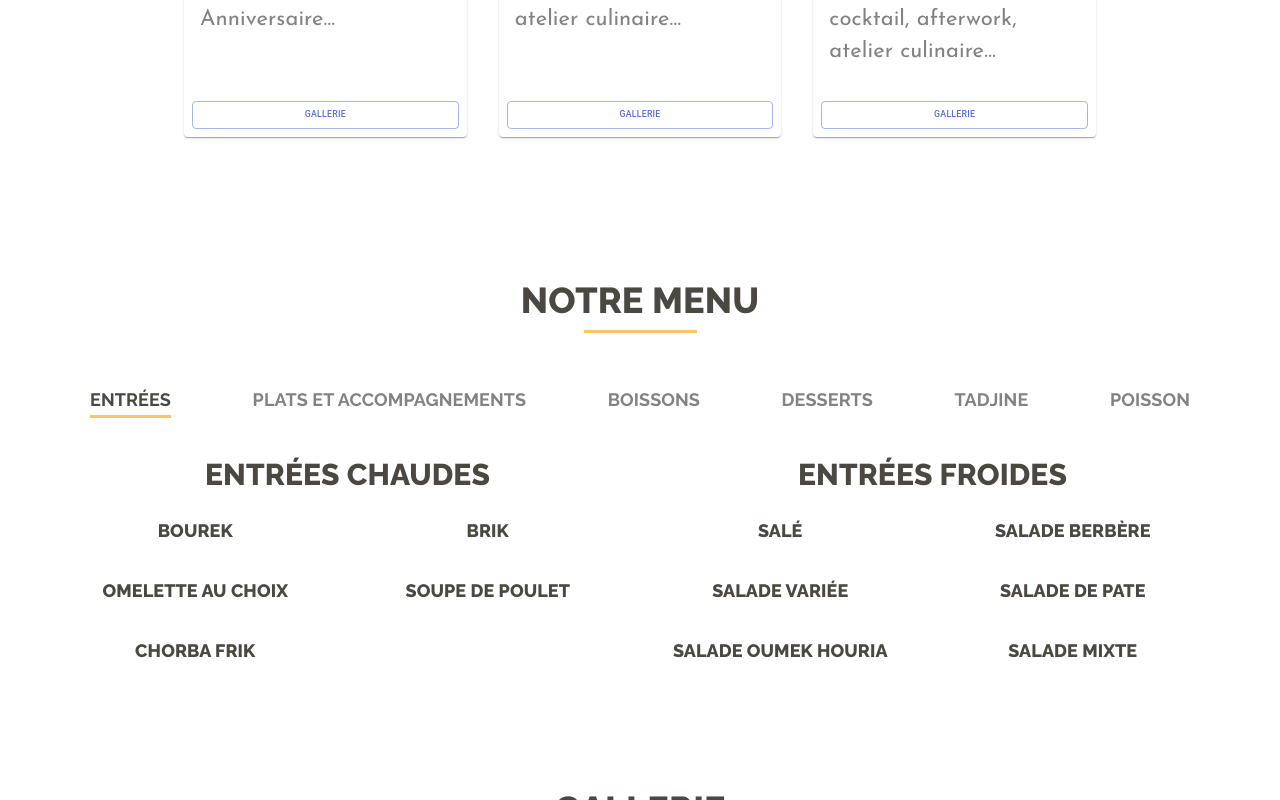
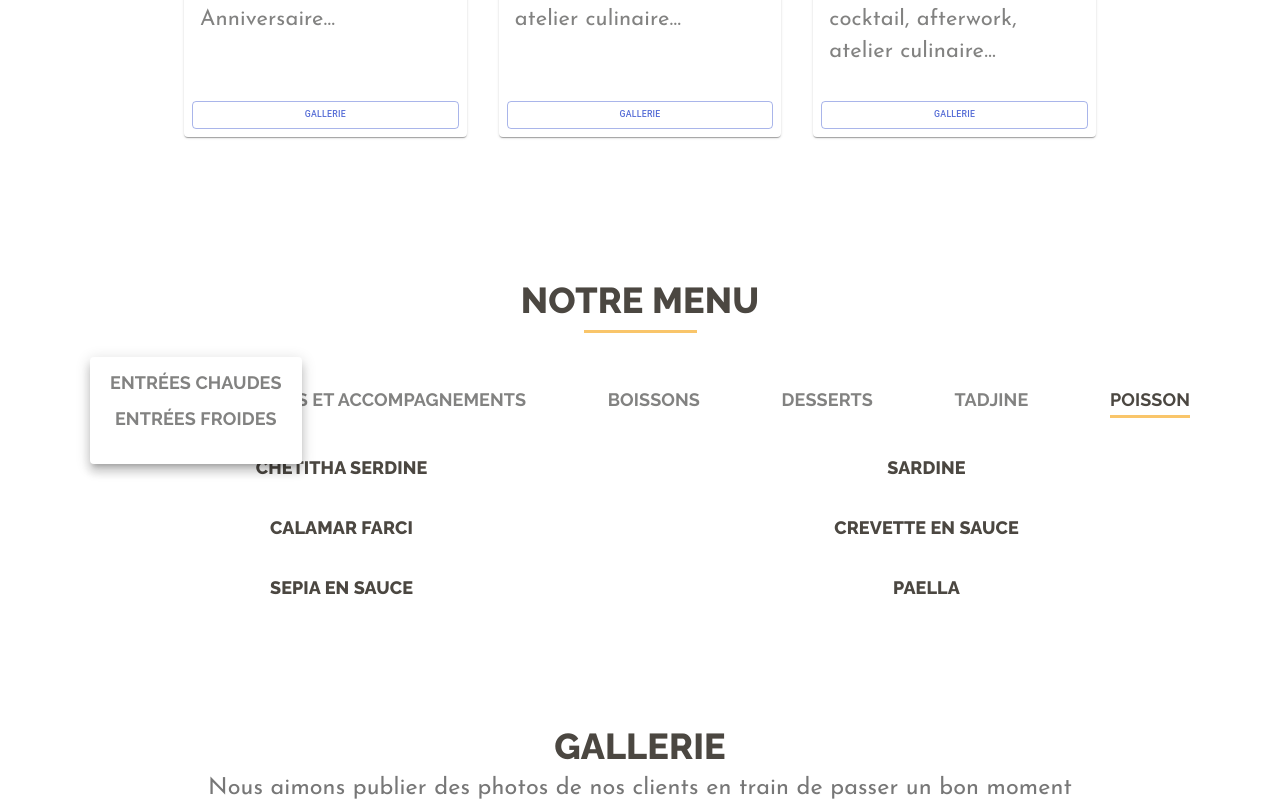
Before and after one commit to Khiroun/restaurant, a Next.js app: page / in a window 1280 px wide. Both pictures are taken after a click on the element "ENTRÉES". Shown: the part 2993-3793 px from the top of the page. Built offline with nearby package versions, Linux system fonts and the light colour scheme.

Commit message:
Menu dropdown

```diff
--- a/components/TextFont.js
+++ b/components/TextFont.js
@@ -1,4 +1,5 @@
 import React from 'react'
+import PropTypes from 'prop-types'
 
 const TextFont = ({ children }) => {
   return (
@@ -7,5 +8,7 @@ const TextFont = ({ children }) => {
     </span>
   )
 }
-
+TextFont.propTypes = {
+  children: PropTypes.node
+}
 export default TextFont
--- a/pages/index.js
+++ b/pages/index.js
@@ -9,8 +9,8 @@ import Menu from '../widgets/Menu'
 
 const index = () => {
   const images = ['img/gallerie/1.jpg', 'img/gallerie/2.jpg', 'img/gallerie/3.jpg', 'img/gallerie/4.jpg', 'img/gallerie/5.jpg',
-  'img/gallerie/6.jpg', 'img/gallerie/7.jpg', 'img/gallerie/8.jpg', 'img/gallerie/9.jpg', 'img/gallerie/10.jpg', 'img/gallerie/11.jpg',
-  'img/gallerie/12.jpg', ]
+    'img/gallerie/6.jpg', 'img/gallerie/7.jpg', 'img/gallerie/8.jpg', 'img/gallerie/9.jpg', 'img/gallerie/10.jpg', 'img/gallerie/11.jpg',
+    'img/gallerie/12.jpg']
   return (
     <div>
 
@@ -65,7 +65,7 @@ const index = () => {
 
 Une cuisine traditionnelle et succulente qui vous mène à travers le temps et qui vous fait rappeler les meilleurs moments oculaires de votre vie, , des entrées froides et chaudes , plats gastronomiques ou traditionnels ,gâteaux et desserts , sont composés nos menus.
 
-L'établissement assure aussi le service snack et café pour les pauses ou after work.
+L&apos;établissement assure aussi le service snack et café pour les pauses ou after work.
 
                   </p>
                   <br />
@@ -73,7 +73,7 @@ L'établissement assure aussi le service snack et café pour les pauses ou after
                       Son staff chaleureux et aux petits soins vous assure un service professionnel, vous accueille dans une ambiance orientale, en vous offrant des moments inoubliables.
 
                     <br/>
-                    <TextFont>Djenane Sultane</TextFont> vous invite à passer d'agréables moments sur les banquettes dans la salle aux couleurs ravissantes  en écoutant Tarab  et Découvrir la gastronomie algérienne et la variété de ses plat
+                    <TextFont>Djenane Sultane</TextFont> vous invite à passer d&apos;agréables moments sur les banquettes dans la salle aux couleurs ravissantes  en écoutant Tarab  et Découvrir la gastronomie algérienne et la variété de ses plat
                   </p>
                 </div>
               </div>
--- a/widgets/Features/AlertDialogSlide.js
+++ b/widgets/Features/AlertDialogSlide.js
@@ -23,8 +23,8 @@ export default function AlertDialogSlide () {
   }
 
   return (
-    <div style={{width: '100%'}}>
-      <Button variant="outlined" color="primary" onClick={handleClickOpen} style={{width: '100%'}}>
+    <div style={{ width: '100%' }}>
+      <Button variant="outlined" color="primary" onClick={handleClickOpen} style={{ width: '100%' }}>
         Gallerie
       </Button>
       <Dialog
--- a/widgets/Features/FeaturesCards.js
+++ b/widgets/Features/FeaturesCards.js
@@ -1,4 +1,4 @@
-import { Button, Card, CardActions, CardContent, CardMedia, Container, Grid, makeStyles } from '@material-ui/core'
+import { Card, CardActions, CardContent, CardMedia, Container, Grid, makeStyles } from '@material-ui/core'
 import React from 'react'
 import AlertDialogSlide from './AlertDialogSlide'
 
--- a/widgets/Features/index.js
+++ b/widgets/Features/index.js
@@ -1,7 +1,6 @@
 import React from 'react'
 import TextFont from '../../components/TextFont'
 import SectionWithBg from '../../components/SectionWithBg'
-import { Button, Card, CardActions, CardContent, CardMedia, Container, Grid, makeStyles, Typography } from '@material-ui/core'
 import FeaturesCards from './FeaturesCards'
 
 const Traiteur = () => {
--- a/widgets/Footer.js
+++ b/widgets/Footer.js
@@ -7,7 +7,7 @@ import SectionWithBg from '../components/SectionWithBg'
 const Apropos = () => {
   return <div className="col-md-4 col-sm-12">
     <h1>A propos</h1>
-    <p>Duis leo justo, condimentum at purus eu,Aenean sed dolor sem. Etiam massa libero, auctor vitae egestas et, accumsan quis nunc.Duis leo justo, condimentum at purus eu, posuere pretium tellus.</p>
+    <p>le restaurant Djenane Sultane since 2013 , Snack , resto , café est situé à Hydra il est parmi les meilleurs restaurants qui rassemble entre le traditionnel et l’algérien . Vous passerez un agréable moment dans une salle à la décoration orientale et vous avez le choix entre une salle resto ou kaada</p>
 
   </div>
 }
--- /dev/null
+++ b/widgets/Menu/DropDownMenuItem.js
@@ -0,0 +1,26 @@
+import Menu from '@material-ui/core/Menu'
+import React from 'react'
+
+const DropDownMenuItem = ({ title, selected, renderItems, open, setOpen }) => {
+  const [anchorEl, setAnchorEl] = React.useState(null)
+
+  return (
+    <>
+      <span aria-controls="simple-menu" aria-haspopup="true" onClick={setOpen(true)} className={selected ? 'tagsort-active' : ''}>
+        {title}
+      </span>
+      <Menu
+        id="simple-menu"
+        anchorEl={anchorEl}
+        keepMounted
+        open={open}
+      >
+        <div className='menu-tags' style={{ display: 'flex', flexDirection: 'column' }}>
+          {renderItems()}
+        </div>
+      </Menu>
+    </>
+  )
+}
+
+export default DropDownMenuItem
--- a/widgets/Menu.js
+++ b/widgets/Menu/index.js
@@ -1,7 +1,14 @@
 import React, { useState } from 'react'
+import Proptypes from 'prop-types'
+import MUIMenu from '@material-ui/core/Menu'
+import DropDownMenuItem from './DropDownMenuItem'
 
 const Heading4 = ({ children }) => {
   return <h4 style={{ textAlign: 'center', width: '100%' }}>{children}</h4>
+}
+
+Heading4.propTypes = {
+  children: Proptypes.node
 }
 
 const MenuItem = ({ title }) => {
@@ -11,6 +18,10 @@ const MenuItem = ({ title }) => {
 
     </div>
   </div>
+}
+
+MenuItem.propTypes = {
+  title: Proptypes.string
 }
 
 const EntreesChaudes = () => {
@@ -141,7 +152,7 @@ const Desserts = () => {
 
 const Tadjine = () => {
   const items = [{ title: 'Tadjine Zitoun' }, { title: 'Tadjine El Djben' }, { title: "M'touem" }, { title: 'Chetitha Viande' },
-    { title: 'Chetitha Poulet' }, { title: 'Chetitha Zellif' }, { title: 'Bekbouka' },
+    { title: 'Chetitha Poulet' }, { title: 'Bekbouka' },
     { title: 'Kbeb' }, { title: 'Chetitha Zellif' }]
   return <div className="row menu-items">
     {
@@ -168,7 +179,103 @@ const Poisson = () => {
 }
 
 const Menu = () => {
-  const [menu, setMenu] = useState('EN')
+  const [menu, setMenu] = useState('PO')
+  const EntreesDropDown = ({ selected }) => {
+    const [anchorEl, setAnchorEl] = React.useState(null)
+
+    const handleClick = (event) => {
+      setAnchorEl(event.currentTarget)
+    }
+
+    const handleClose = () => {
+      setAnchorEl(null)
+    }
+    console.log({ selected })
+    return (
+      <>
+        <span aria-controls="simple-menu" aria-haspopup="true" onClick={handleClick} className={selected ? 'tagsort-active' : ''}>
+        Entrées
+        </span>
+        <MUIMenu
+          id="simple-menu"
+          anchorEl={anchorEl}
+          keepMounted
+          open={Boolean(anchorEl)}
+          onClose={handleClose}
+        >
+          <div className='menu-tags' style={{ display: 'flex', flexDirection: 'column' }}>
+            <span onClick={() => { setMenu('EC') }}>Entrées Chaudes</span>
+            <span onClick={() => { setMenu('EF') }}>Entrées Froides</span>
+          </div>
+        </MUIMenu>
+      </>
+    )
+  }
+
+  const PADropDown = ({ selected }) => {
+    const [anchorEl, setAnchorEl] = React.useState(null)
+
+    const handleClick = (event) => {
+      setAnchorEl(event.currentTarget)
+    }
+
+    const handleClose = () => {
+      setAnchorEl(null)
+    }
+    console.log({ selected })
+    return (
+      <>
+        <span aria-controls="simple-menu" aria-haspopup="true" onClick={handleClick} className={selected ? 'tagsort-active' : ''}>
+        Plats Et Accompagnements
+        </span>
+        <MUIMenu
+          id="simple-menu"
+          anchorEl={anchorEl}
+          keepMounted
+          open={Boolean(anchorEl)}
+          onClose={handleClose}
+        >
+          <div className='menu-tags' style={{ display: 'flex', flexDirection: 'column' }}>
+            <span onClick={() => { setMenu('PL') }}>Plats</span>
+            <span onClick={() => { setMenu('AC') }}>Accompagnements</span>
+          </div>
+        </MUIMenu>
+      </>
+    )
+  }
+
+  const BoissonsDropDown = ({ selected }) => {
+    const [anchorEl, setAnchorEl] = React.useState(null)
+
+    const handleClick = (event) => {
+      setAnchorEl(event.currentTarget)
+    }
+
+    const handleClose = () => {
+      setAnchorEl(null)
+    }
+    console.log({ selected })
+    return (
+      <>
+        <span aria-controls="simple-menu" aria-haspopup="true" onClick={handleClick} className={selected ? 'tagsort-active' : ''}>
+        Boissons
+        </span>
+        <MUIMenu
+          id="simple-menu"
+          anchorEl={anchorEl}
+          keepMounted
+          open={Boolean(anchorEl)}
+          onClose={handleClose}
+        >
+          <div className='menu-tags' style={{ display: 'flex', flexDirection: 'column' }}>
+            <span onClick={() => { setMenu('BC') }}>Boissons Chaudes</span>
+            <span onClick={() => { setMenu('BF') }}>Boissons Fraiches</span>
+          </div>
+        </MUIMenu>
+      </>
+    )
+  }
+
   return (
     <section className="menu">
       <div className="container">
@@ -188,10 +295,18 @@ const Menu = () => {
                 justifyContent: 'space-between',
                 flexWrap: 'wrap'
               }}>
-                <span data-filter=".desserts" className={menu === 'EN' ? 'tagsort-active' : ''} onClick={() => { setMenu('EN') }}>Entrées</span>
-                <span data-filter=".breakfast" className={menu === 'PA' ? 'tagsort-active' : ''} onClick={() => { setMenu('PA') }}>Plats et Accompagnements</span>
-                <span data-filter=".breakfast" className={menu === 'BO' ? 'tagsort-active' : ''} onClick={() => { setMenu('BO') }}>Boissons</span>
-
+                {<EntreesDropDown selected={menu === 'EC' || menu === 'EF'} />}
+                {<PADropDown selected={menu === 'PL' || menu === 'AC'} />}
+                {<BoissonsDropDown selected={menu === 'BC' || menu === 'BF'} />}
+                {
+                  // <span data-filter=".desserts" className={menu === 'EN' ? 'tagsort-active' : ''} onClick={() => { setMenu('EN') }}>Entrées</span>
+                }
+                {/* <DropDownMenuItem title='Entrées' selected={menu === 'EC' || menu === 'EF'} renderItems={()=>{
+                    return <><span onClick={() => { setMenu('EC') }}>Entrées Chaudes</span>
+            <span onClick={() => { setMenu('EF') }}>Entrées Froides</span></>
+                }} /> */}
+                {/*<span data-filter=".breakfast" className={menu === 'PA' ? 'tagsort-active' : ''} onClick={() => { setMenu('PA') }}>Plats et Accompagnements</span>*/}
+                {/*<span data-filter=".breakfast" className={menu === 'BO' ? 'tagsort-active' : ''} onClick={() => { setMenu('BO') }}>Boissons</span>*/}
                 <span data-filter=".desserts" className={menu === 'DE' ? 'tagsort-active' : ''} onClick={() => { setMenu('DE') }}>Desserts</span>
                 <span data-filter=".desserts" className={menu === 'TA' ? 'tagsort-active' : ''} onClick={() => { setMenu('TA') }}>Tadjine</span>
                 <span data-filter=".desserts" className={menu === 'PO' ? 'tagsort-active' : ''} onClick={() => { setMenu('PO') }}>Poisson</span>
@@ -213,6 +328,22 @@ const Menu = () => {
           {
             menu === 'BO' && <Boissons />
           }
+          {
+            menu === 'EC' && <EntreesChaudes />
+          }{
+            menu === 'EF' && <EntreesFroides />
+          }
+          {
+            menu === 'PL' && <Plats />
+          }{
+            menu === 'AC' && <Accompagnements />
+          }
+          {
+            menu === 'BC' && <BoissonsChaudes />
+          }
+          {
+            menu === 'BF' && <BoissonsFraiches />
+          }
         </div>
       </div>
     </section>
```
Also changed, not shown: components/SectionWithBg.js (+7 -1 lines), widgets/Gallerie.js (+6 -3 lines).
